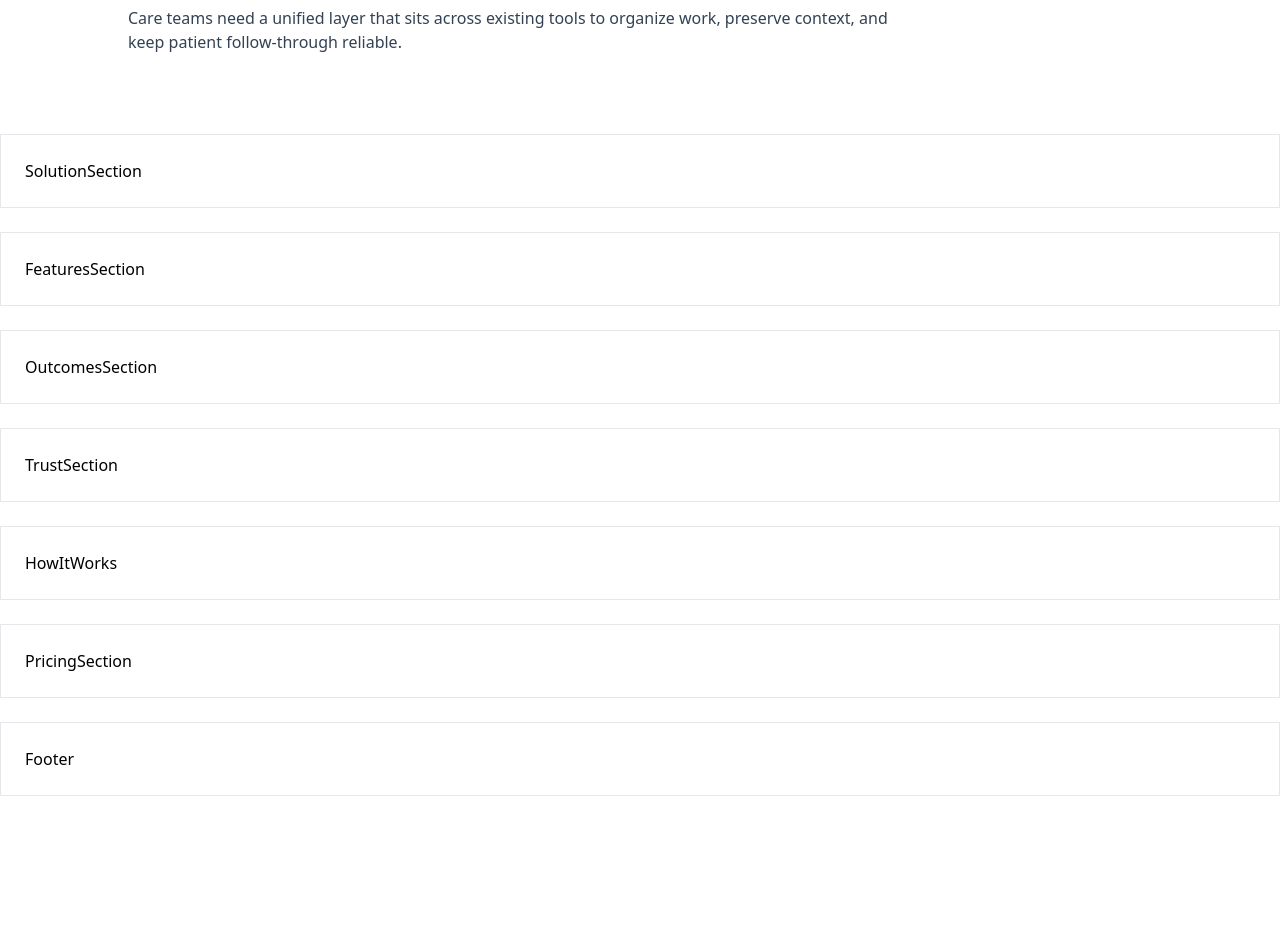
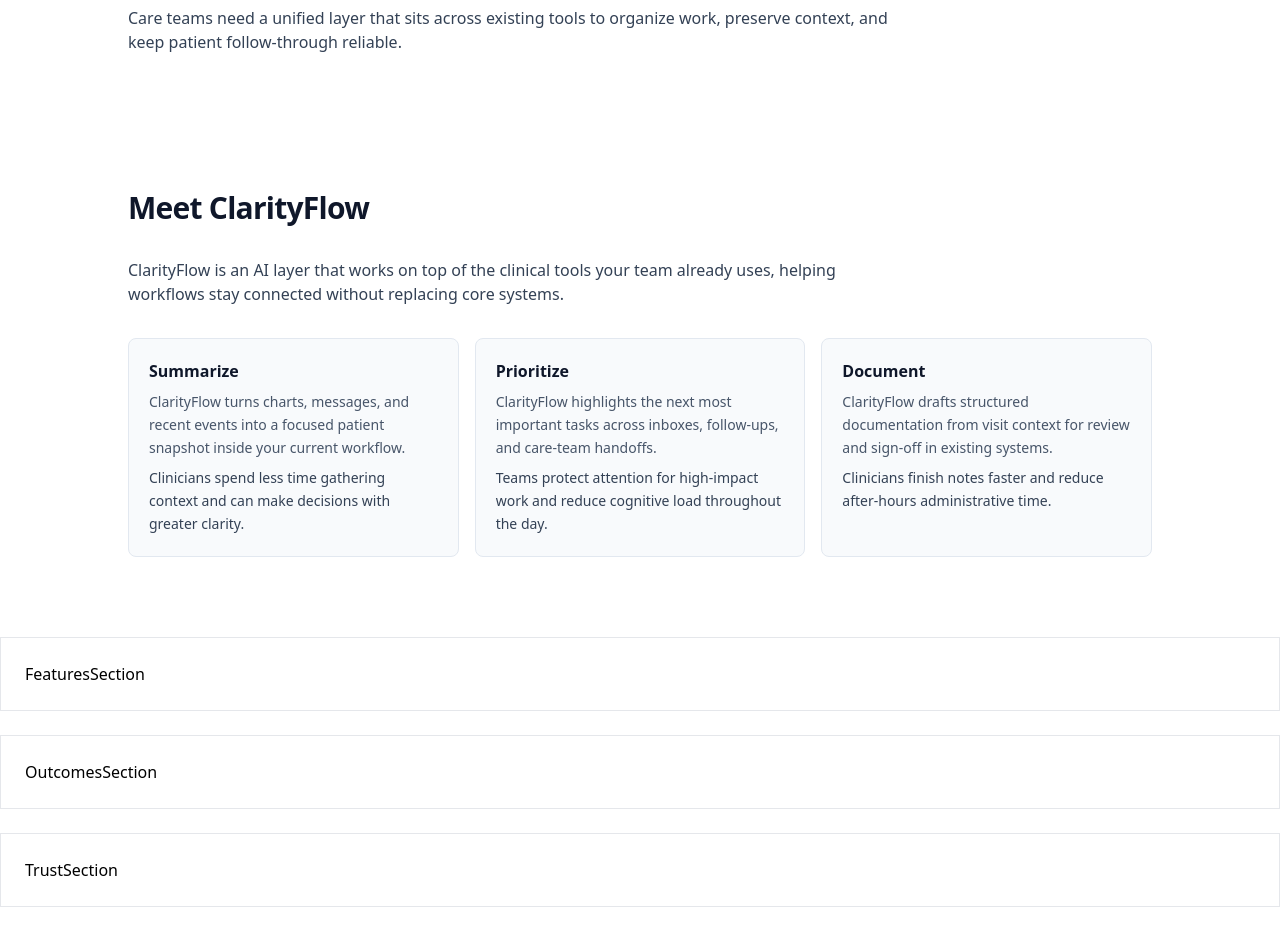
Before and after one commit to shannel890/ClarityFlow, a Next.js app: page / in a window 1280 px wide. Shown: the part 1240-2170 px from the top of the page. Before the commit the page ends 2036 px from the top, so only its background shows below. Built offline with nearby package versions, Linux system fonts and the light colour scheme.

Commit message:
Implement Solution section content and layout
Agent-Logs-Url: https://github.com/shannel890/ClarityFlow/sessions/1d74aa0e-5119-4e7b-9ce4-6014eb0dc9f4

Co-authored-by: shannel890 <197056075+shannel890@users.noreply.github.com>

```diff
--- a/components/SolutionSection.tsx
+++ b/components/SolutionSection.tsx
@@ -1,3 +1,60 @@
 export default function SolutionSection() {
-  return <section className="border p-6">SolutionSection</section>;
+  const pillars = [
+    {
+      title: "Summarize",
+      description:
+        "ClarityFlow turns charts, messages, and recent events into a focused patient snapshot inside your current workflow.",
+      benefit:
+        "Clinicians spend less time gathering context and can make decisions with greater clarity.",
+    },
+    {
+      title: "Prioritize",
+      description:
+        "ClarityFlow highlights the next most important tasks across inboxes, follow-ups, and care-team handoffs.",
+      benefit:
+        "Teams protect attention for high-impact work and reduce cognitive load throughout the day.",
+    },
+    {
+      title: "Document",
+      description:
+        "ClarityFlow drafts structured documentation from visit context for review and sign-off in existing systems.",
+      benefit:
+        "Clinicians finish notes faster and reduce after-hours administrative time.",
+    },
+  ];
+
+  return (
+    <section className="bg-white px-6 py-14 md:px-10">
+      <div className="mx-auto max-w-5xl space-y-8">
+        <h2 className="text-2xl font-semibold tracking-tight text-slate-900 md:text-3xl">
+          Meet ClarityFlow
+        </h2>
+
+        <p className="max-w-3xl text-sm leading-relaxed text-slate-700 md:text-base">
+          ClarityFlow is an AI layer that works on top of the clinical tools
+          your team already uses, helping workflows stay connected without
+          replacing core systems.
+        </p>
+
+        <div className="grid gap-4 md:grid-cols-3">
+          {pillars.map((pillar) => (
+            <article
+              key={pillar.title}
+              className="rounded-lg border border-slate-200 bg-slate-50 p-5"
+            >
+              <h3 className="text-base font-semibold text-slate-900">
+                {pillar.title}
+              </h3>
+              <p className="mt-2 text-sm leading-relaxed text-slate-600">
+                {pillar.description}
+              </p>
+              <p className="mt-2 text-sm leading-relaxed text-slate-700">
+                {pillar.benefit}
+              </p>
+            </article>
+          ))}
+        </div>
+      </div>
+    </section>
+  );
 }
```
